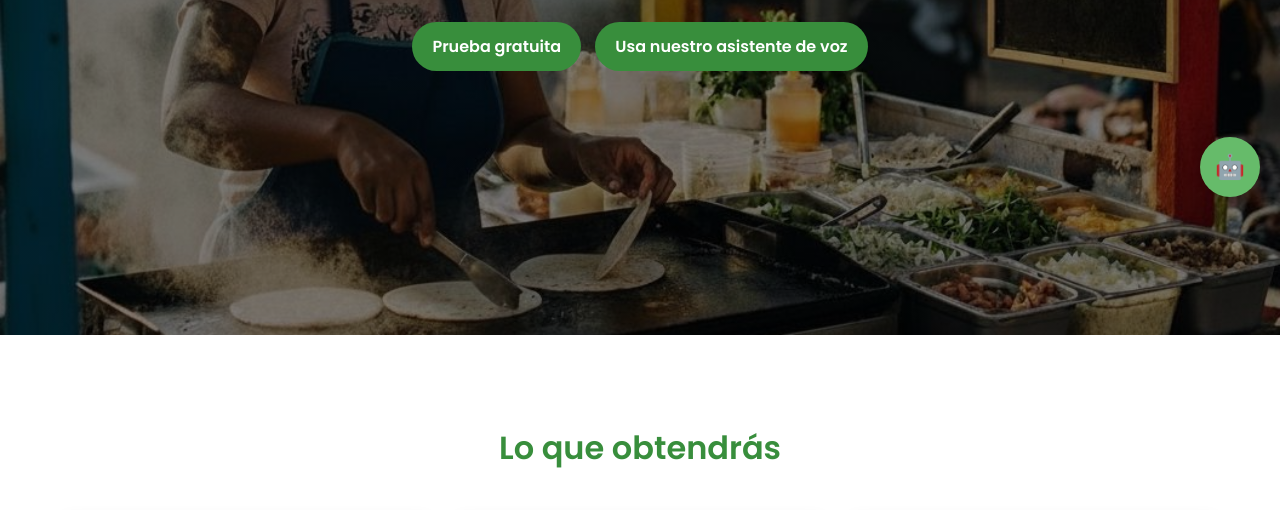
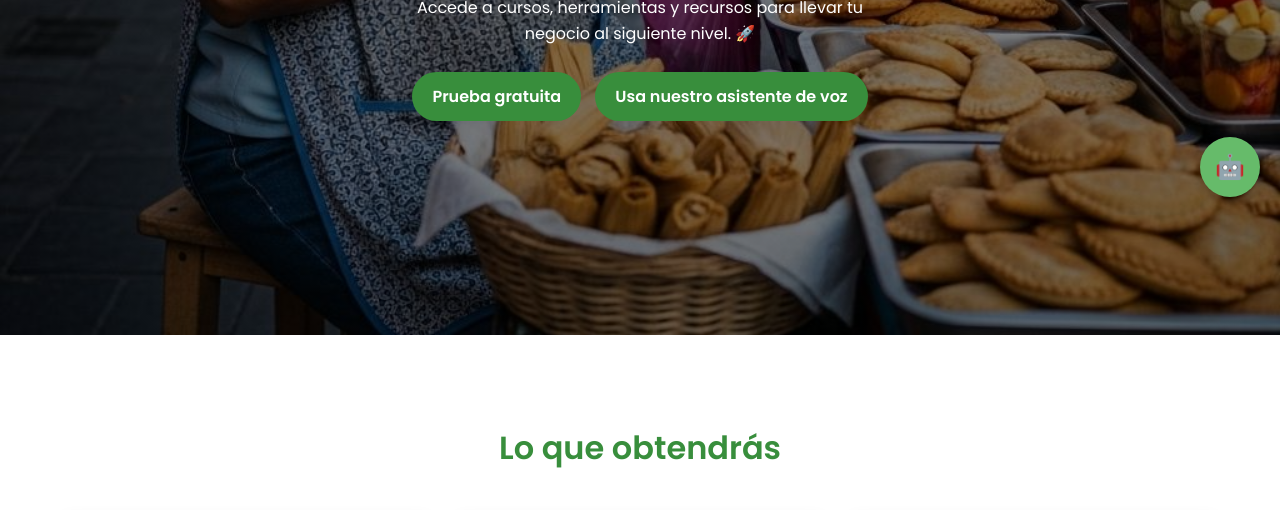
Before and after one commit to Malvarez4204/Arranca-Ya-Web, a plain HTML site: page index.html in a window 1280 px wide. Shown: the part 583-1093 px from the top of the page. Drawn offline with Linux system fonts and the light colour scheme.

Commit message:
Se agrega banner

```diff
--- a/index.html
+++ b/index.html
@@ -118,12 +118,12 @@
         /* HERO */
    .hero-section {
     background-image: linear-gradient(rgba(0, 0, 0, 0.5), rgba(0, 0, 0, 0.5)),
-                    url('logo/banner2.JPG');
+                    url('logo/baner1.JPG');
     background-size: cover;     /* Cubre todo, sin espacios */
     background-position: center; /* Centrada */
     background-repeat: no-repeat; /* No repetir */
     color: var(--white);
-    padding: 0px 0px;
+    padding: 50px 50px;
     text-align: center;
     transition: background-image 0.5s ease-in-out;
     height: 100vh; /* Toda la altura de la pantalla */
```
